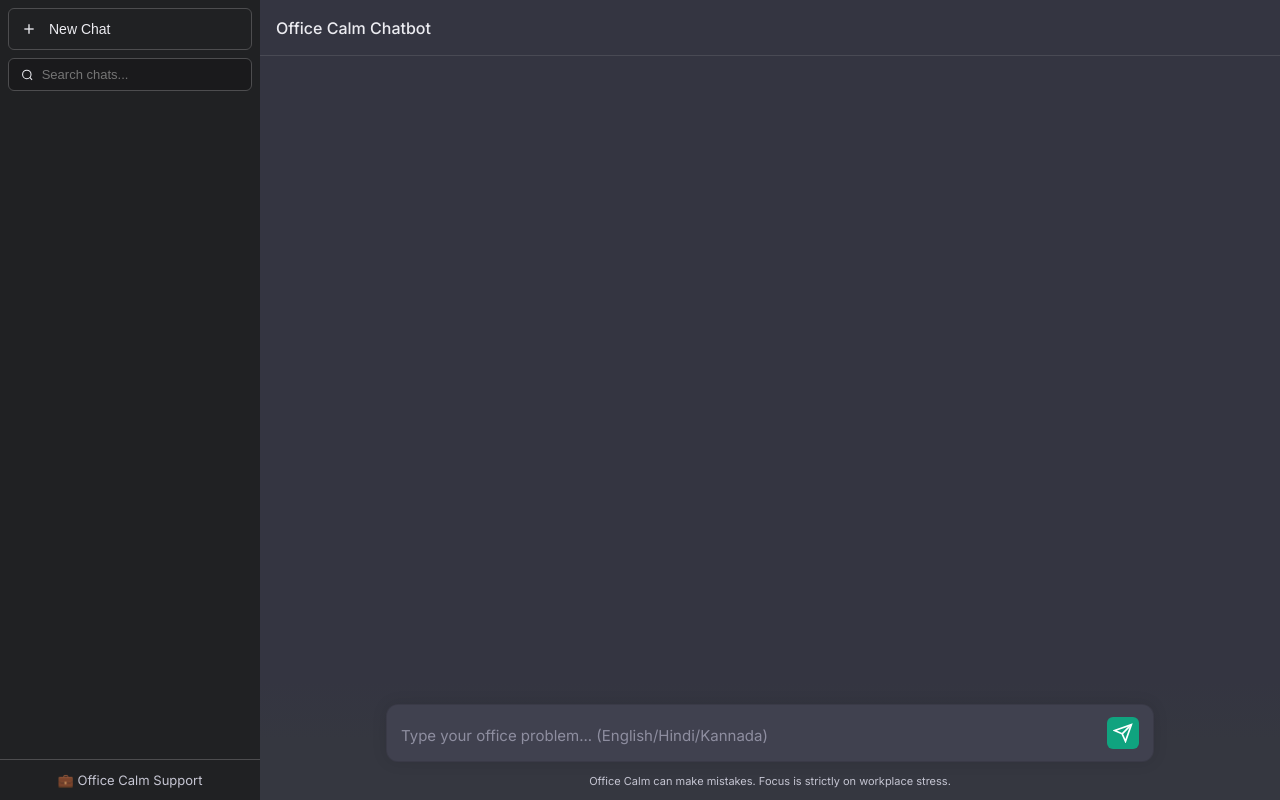
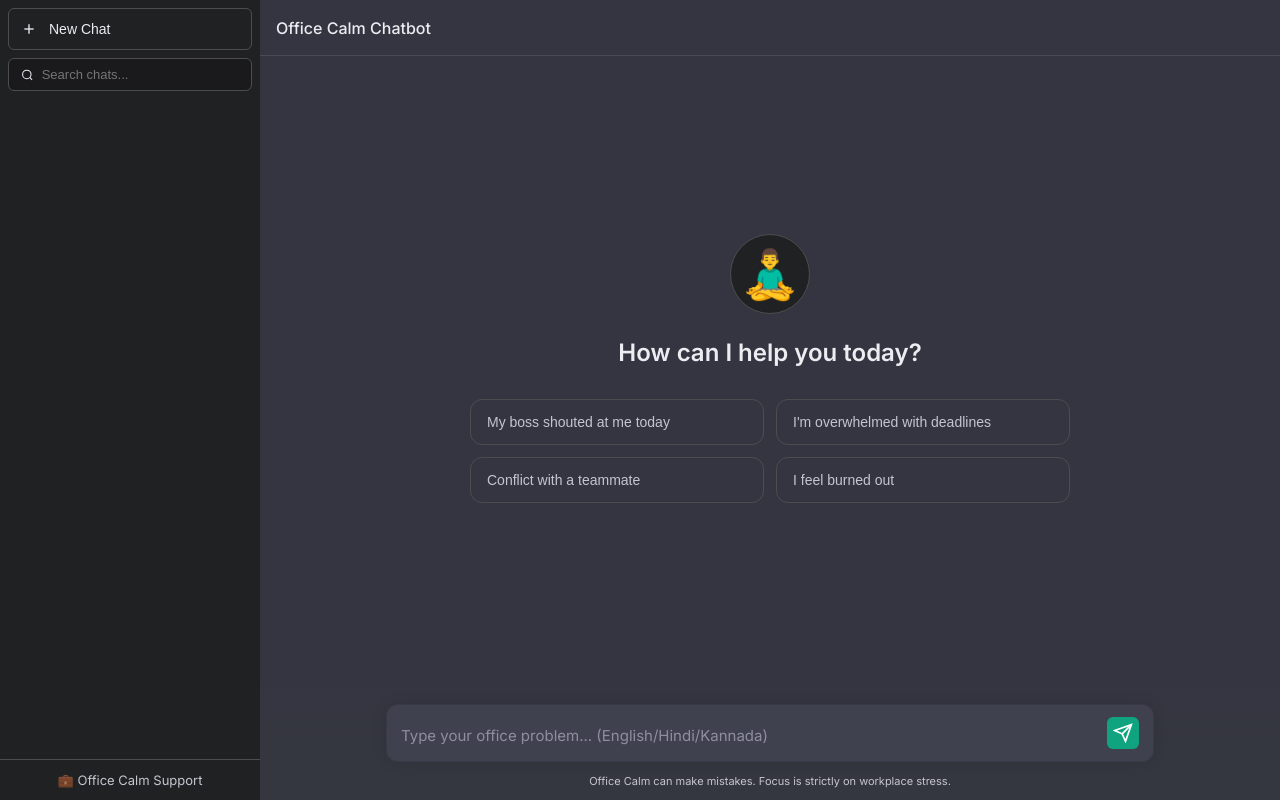
Before and after one commit to chandanpernaje/office-calm-chatbot, a FastAPI app: page / in a window 1280 px wide. Run offline with FastAPI, Linux system fonts and the light colour scheme; data that the repository does not hold is empty.

Commit message:
feat: add beautiful welcome screen with chips and typing dots animation

```diff
--- a/static/style.css
+++ b/static/style.css
@@ -358,3 +358,79 @@ button[type="submit"]:disabled {
     padding: 12px 12px 8px;
   }
 }
+/* Welcome Screen */
+.welcome-screen {
+  flex: 1;
+  display: flex;
+  flex-direction: column;
+  align-items: center;
+  justify-content: center;
+  padding: 40px 20px;
+  height: 100%;
+}
+
+.welcome-icon {
+  font-size: 48px;
+  width: 80px;
+  height: 80px;
+  background: var(--bg-dark);
+  border: 1px solid var(--border-color);
+  border-radius: 50%;
+  display: flex;
+  align-items: center;
+  justify-content: center;
+  margin-bottom: 24px;
+}
+
+.welcome-screen h2 {
+  font-size: 24px;
+  margin-bottom: 32px;
+  font-weight: 600;
+}
+
+.chips-grid {
+  display: grid;
+  grid-template-columns: 1fr 1fr;
+  gap: 12px;
+  max-width: 600px;
+  width: 100%;
+}
+
+@media (max-width: 768px) {
+  .chips-grid { grid-template-columns: 1fr; }
+}
+
+.chip-btn {
+  padding: 14px 16px;
+  border-radius: 12px;
+  border: 1px solid var(--border-color);
+  background: transparent;
+  color: var(--text-muted);
+  text-align: left;
+  cursor: pointer;
+  transition: background 0.2s, color 0.2s;
+  font-size: 14px;
+}
+
+.chip-btn:hover {
+  background: rgba(255,255,255,0.05);
+  color: var(--text-main);
+}
+
+/* Typing Animation */
+.dot {
+  display: inline-block;
+  width: 6px;
+  height: 6px;
+  margin: 0 2px;
+  background-color: var(--text-muted);
+  border-radius: 50%;
+  animation: pulse 1.5s infinite;
+}
+.dot:nth-child(2) { animation-delay: 0.2s; }
+.dot:nth-child(3) { animation-delay: 0.4s; }
+
+@keyframes pulse {
+  0%, 100% { transform: scale(1); opacity: 0.5; }
+  50% { transform: scale(1.5); opacity: 1; }
+}
--- a/templates/index.html
+++ b/templates/index.html
@@ -39,7 +39,19 @@
         <div class="header-title">Office Calm Chatbot</div>
       </header>
 
-      <div class="chat-container" id="chat"></div>
+      <div class="chat-container" id="chat">
+        <!-- Welcome Screen -->
+        <div class="welcome-screen" id="welcomeScreen">
+          <div class="welcome-icon">🧘‍♂️</div>
+          <h2>How can I help you today?</h2>
+          <div class="chips-grid">
+            <button class="chip-btn" onclick="useChip('My boss shouted at me today')">My boss shouted at me today</button>
+            <button class="chip-btn" onclick="useChip('I\'m overwhelmed with deadlines')">I'm overwhelmed with deadlines</button>
+            <button class="chip-btn" onclick="useChip('Conflict with a teammate')">Conflict with a teammate</button>
+            <button class="chip-btn" onclick="useChip('I feel burned out')">I feel burned out</button>
+          </div>
+        </div>
+      </div>
 
       <div class="input-area">
         <form id="form" class="input-form">
@@ -184,9 +196,25 @@
       }
     }
 
+    function useChip(text) {
+      msgEl.value = text;
+      msgEl.focus();
+    }
+
     function startNewChat() {
       currentSessionId = null;
-      chatEl.innerHTML = "";
+      chatEl.innerHTML = `
+        <div class="welcome-screen" id="welcomeScreen">
+          <div class="welcome-icon">🧘‍♂️</div>
+          <h2>How can I help you today?</h2>
+          <div class="chips-grid">
+            <button class="chip-btn" onclick="useChip('My boss shouted at me today')">My boss shouted at me today</button>
+            <button class="chip-btn" onclick="useChip('I\\'m overwhelmed with deadlines')">I'm overwhelmed with deadlines</button>
+            <button class="chip-btn" onclick="useChip('Conflict with a teammate')">Conflict with a teammate</button>
+            <button class="chip-btn" onclick="useChip('I feel burned out')">I feel burned out</button>
+          </div>
+        </div>
+      `;
       loadSessions();
       if (window.innerWidth <= 768) {
         sidebar.classList.remove("open");
@@ -203,11 +231,15 @@
       msgEl.value = "";
       msgEl.style.height = "auto";
 
+      // Remove welcome screen if present
+      const welcome = document.getElementById("welcomeScreen");
+      if (welcome) welcome.remove();
+
       addBubble("user", text);
 
       const thinkingRow = document.createElement("div");
       thinkingRow.className = "message-row assistant thinking";
-      thinkingRow.innerHTML = '<div class="avatar">OC</div><div class="message-content">Thinking...</div>';
+      thinkingRow.innerHTML = '<div class="avatar">OC</div><div class="message-content"><span class="dot"></span><span class="dot"></span><span class="dot"></span></div>';
       chatEl.appendChild(thinkingRow);
       chatEl.scrollTop = chatEl.scrollHeight;
 
```
